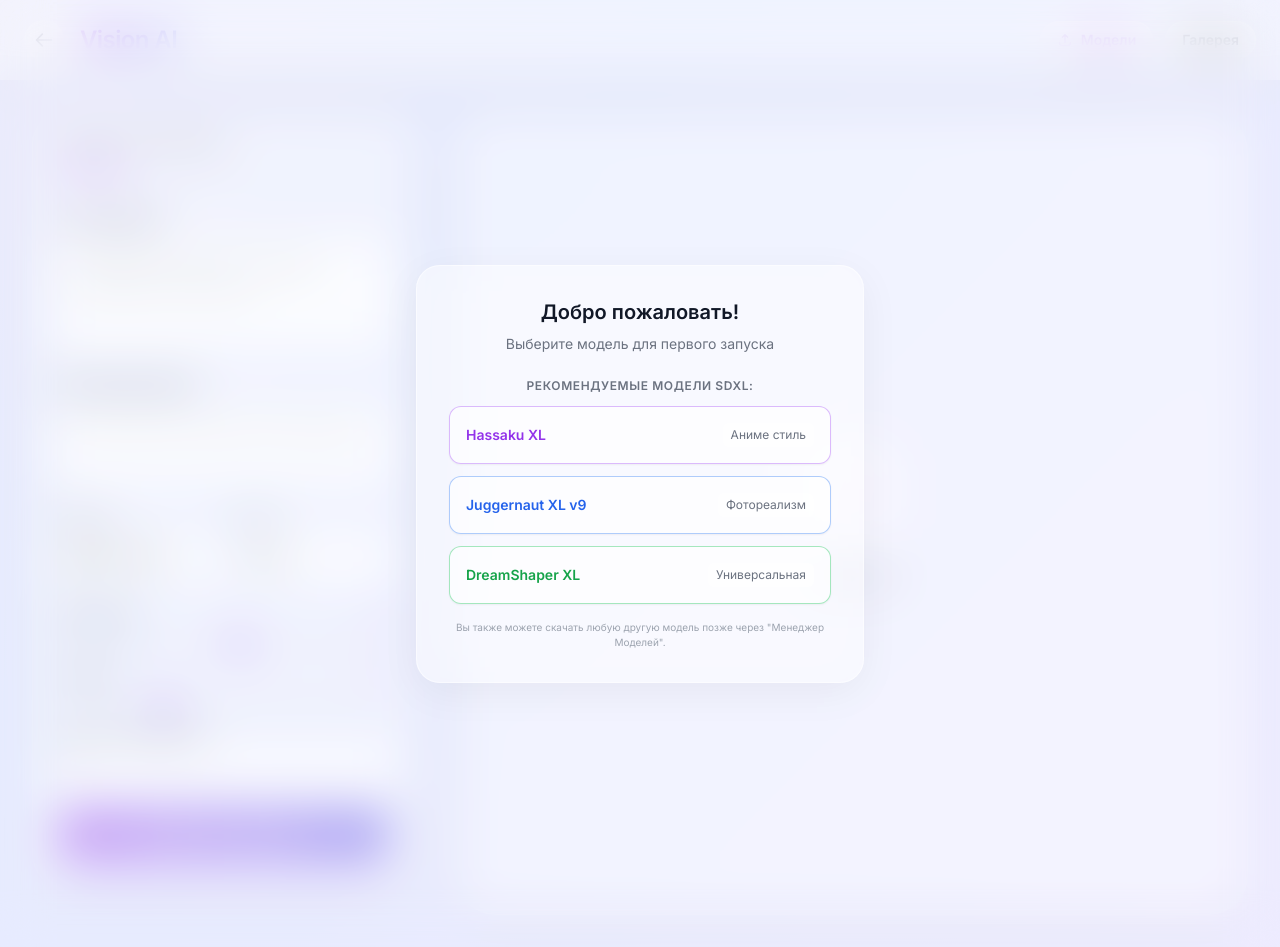
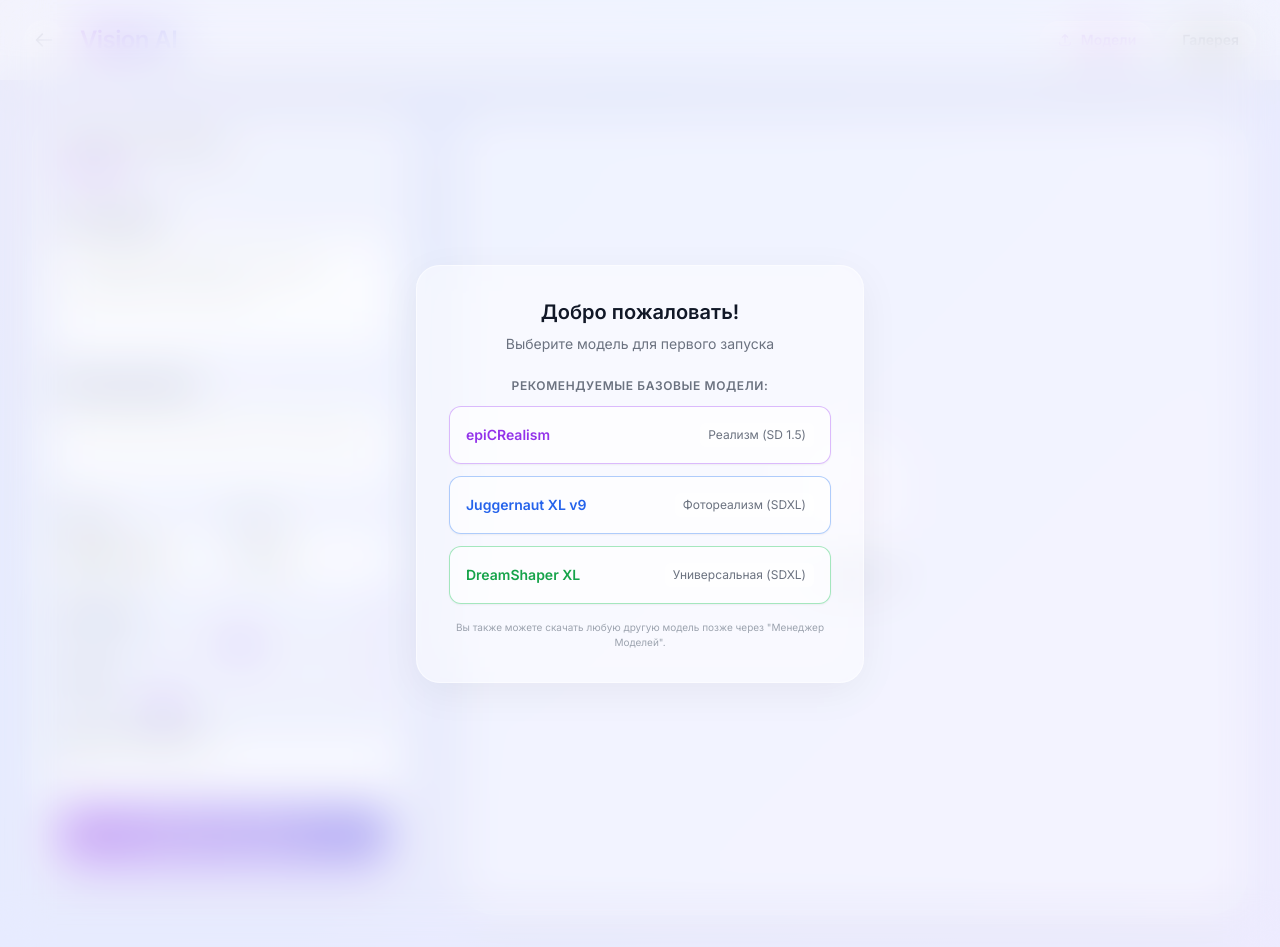
Before and after one commit to andrewchick187/Gal1eryAIGenerator, a Flask app: page /generator in a window 1280 px wide. Run offline with Flask 3, Linux system fonts and the light colour scheme; some libraries are stand-ins or nearby versions.

Commit message:
Update generator.html

```diff
--- a/templates/generator.html
+++ b/templates/generator.html
@@ -92,19 +92,19 @@
             <p class="text-sm text-gray-500 dark:text-gray-400 mb-6" id="statusMessage">Подключение...</p>
 
             <div id="setupContainer" class="hidden w-full text-left">
-                <p class="text-xs text-gray-500 font-semibold uppercase tracking-wider mb-3 text-center">Рекомендуемые модели SDXL:</p>
+                <p class="text-xs text-gray-500 font-semibold uppercase tracking-wider mb-3 text-center">Рекомендуемые базовые модели:</p>
                 <div class="space-y-3">
-                    <button onclick="startInitDownload('https://civitai.com/api/download/models/2615702?type=Model&format=SafeTensor&size=pruned&fp=fp16', 'HassakuXL_Anime.safetensors', 'sdxl')" class="w-full p-4 bg-white/60 dark:bg-black/40 border border-purple-500/40 rounded-xl hover:scale-[1.02] transition-transform text-sm flex justify-between items-center shadow-sm">
-                        <span class="font-bold text-purple-600 dark:text-purple-400">Hassaku XL</span>
-                        <span class="text-xs text-gray-500 bg-white/50 dark:bg-black/50 px-2 py-1 rounded-md">Аниме стиль</span>
+                    <button onclick="startInitDownload('https://civitai.com/api/download/models/143906?type=Model&format=SafeTensor&size=pruned&fp=fp16', 'epiCRealism.safetensors', 'sd15')" class="w-full p-4 bg-white/60 dark:bg-black/40 border border-purple-500/40 rounded-xl hover:scale-[1.02] transition-transform text-sm flex justify-between items-center shadow-sm">
+                        <span class="font-bold text-purple-600 dark:text-purple-400">epiCRealism</span>
+                        <span class="text-xs text-gray-500 bg-white/50 dark:bg-black/50 px-2 py-1 rounded-md">Реализм (SD 1.5)</span>
                     </button>
                     <button onclick="startInitDownload('https://civitai.com/api/download/models/354657?type=Model&format=SafeTensor&size=pruned&fp=fp16', 'JuggernautXL_Realism.safetensors', 'sdxl')" class="w-full p-4 bg-white/60 dark:bg-black/40 border border-blue-500/40 rounded-xl hover:scale-[1.02] transition-transform text-sm flex justify-between items-center shadow-sm">
                         <span class="font-bold text-blue-600 dark:text-blue-400">Juggernaut XL v9</span>
-                        <span class="text-xs text-gray-500 bg-white/50 dark:bg-black/50 px-2 py-1 rounded-md">Фотореализм</span>
+                        <span class="text-xs text-gray-500 bg-white/50 dark:bg-black/50 px-2 py-1 rounded-md">Фотореализм (SDXL)</span>
                     </button>
                     <button onclick="startInitDownload('https://civitai.com/api/download/models/128713?type=Model&format=SafeTensor&size=pruned&fp=fp16', 'DreamShaperXL_Art.safetensors', 'sdxl')" class="w-full p-4 bg-white/60 dark:bg-black/40 border border-green-500/40 rounded-xl hover:scale-[1.02] transition-transform text-sm flex justify-between items-center shadow-sm">
                         <span class="font-bold text-green-600 dark:text-green-400">DreamShaper XL</span>
-                        <span class="text-xs text-gray-500 bg-white/50 dark:bg-black/50 px-2 py-1 rounded-md">Универсальная</span>
+                        <span class="text-xs text-gray-500 bg-white/50 dark:bg-black/50 px-2 py-1 rounded-md">Универсальная (SDXL)</span>
                     </button>
                 </div>
                 <p class="text-[10px] text-gray-400 mt-4 text-center">Вы также можете скачать любую другую модель позже через "Менеджер Моделей".</p>
```
